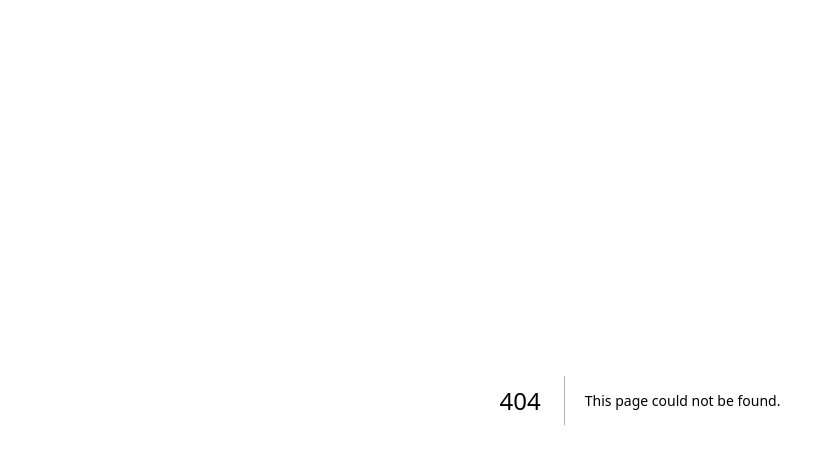
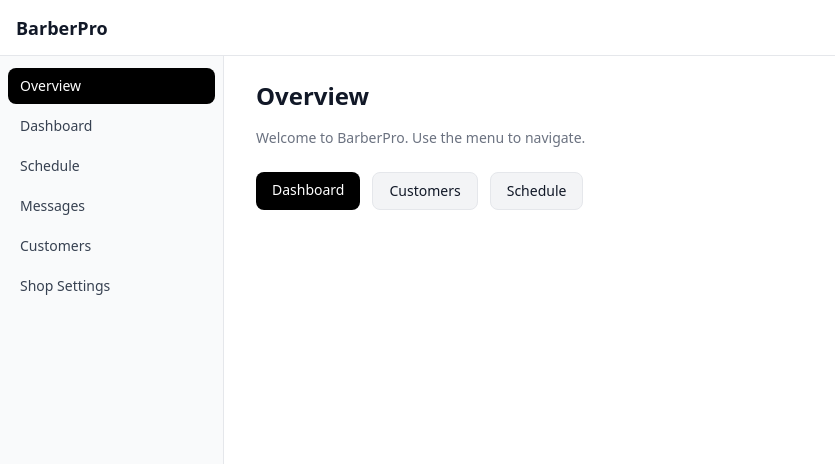
Before and after one commit to morrisondexter4-netizen/BarberPro2, a Next.js app: page /overview in a window 1280 px wide. Before the commit this address had no page. Shown: the top 464 px of the page, without its empty margins (0-835 px from the left). Built offline with nearby package versions, Linux system fonts and the light colour scheme.

Commit message:
Add overview page and README; nav update

```diff
--- /dev/null
+++ b/app/(barber)/overview/page.tsx
@@ -0,0 +1,32 @@
+import PageContainer from "@/components/ui/PageContainer";
+import Link from "next/link";
+
+export default function OverviewPage() {
+  return (
+    <PageContainer title="Overview">
+      <p className="text-gray-500 text-sm mb-6">
+        Welcome to BarberPro. Use the menu to navigate.
+      </p>
+      <div className="flex flex-wrap gap-3">
+        <Link
+          href="/dashboard"
+          className="px-4 py-2 bg-black text-white text-sm font-medium rounded-lg hover:bg-gray-800"
+        >
+          Dashboard
+        </Link>
+        <Link
+          href="/customers"
+          className="px-4 py-2 bg-gray-100 text-gray-900 text-sm font-medium rounded-lg border border-gray-200 hover:bg-gray-200"
+        >
+          Customers
+        </Link>
+        <Link
+          href="/schedule"
+          className="px-4 py-2 bg-gray-100 text-gray-900 text-sm font-medium rounded-lg border border-gray-200 hover:bg-gray-200"
+        >
+          Schedule
+        </Link>
+      </div>
+    </PageContainer>
+  );
+}
--- a/components/shell/nav.ts
+++ b/components/shell/nav.ts
@@ -1,6 +1,8 @@
 export const NAV_ITEMS = [
+  { label: "Overview", href: "/overview" },
   { label: "Dashboard", href: "/dashboard" },
-  { label: "Schedule",  href: "/schedule"  },
-  { label: "Messages",  href: "/messages"  },
+  { label: "Schedule", href: "/schedule" },
+  { label: "Messages", href: "/messages" },
+  { label: "Customers", href: "/customers" },
   { label: "Shop Settings", href: "/shop-settings" },
 ];
```
Also changed, not shown: 1 other file (tests, documents, lock files or other folders).
